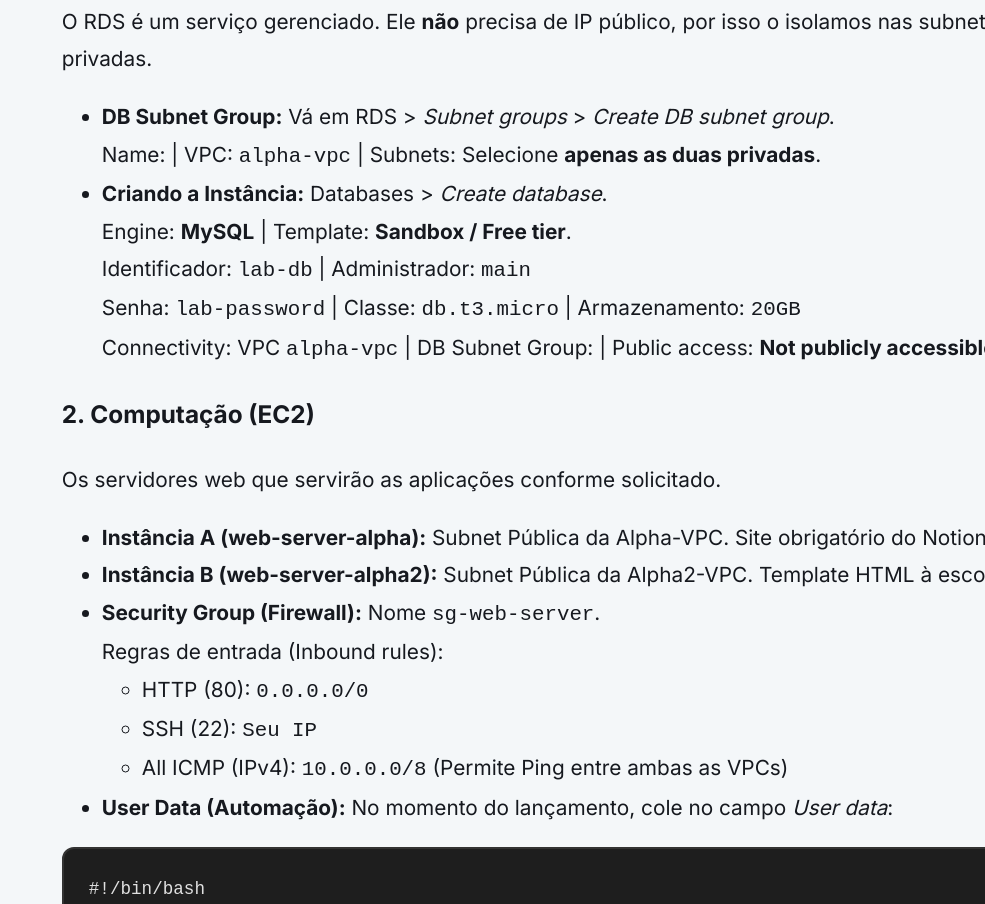
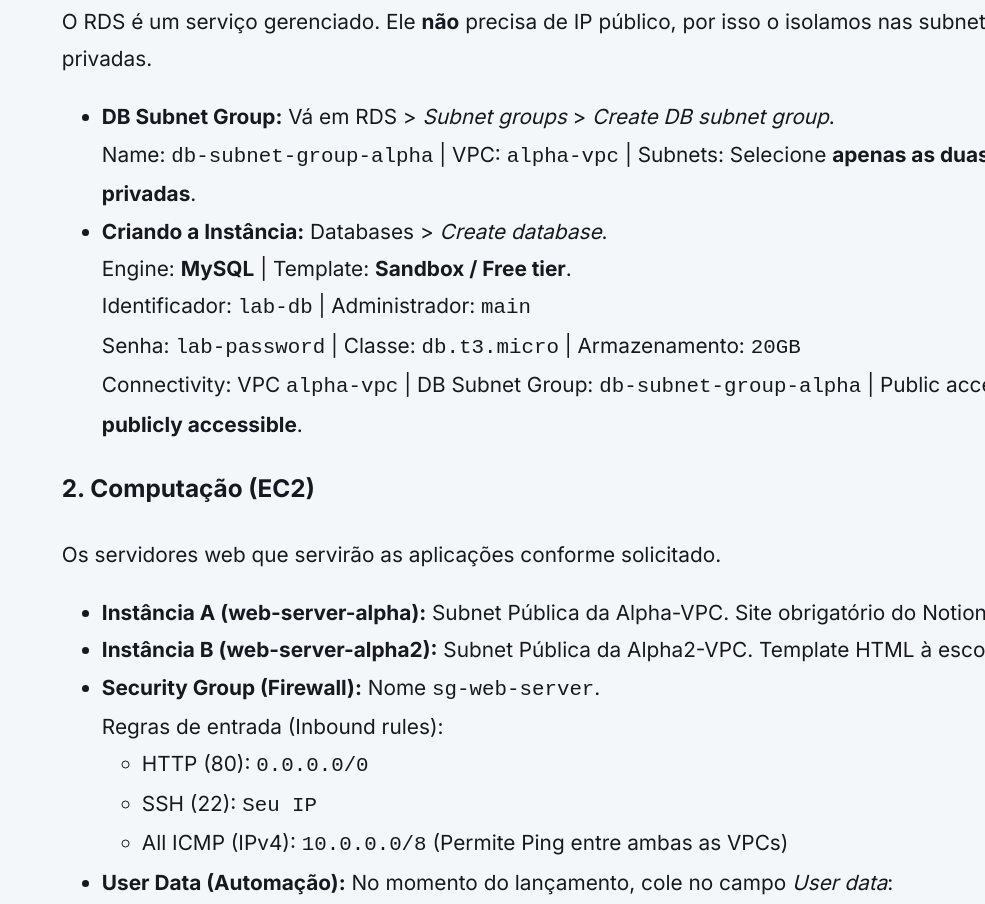
Before and after one commit to CrisisUp/lab.aws.senai, a website: page index.html in a window 1280 px wide. Shown: the part 8244-9148 px from the top of the page, without its empty margins (295-1280 px from the left). Drawn offline with Linux system fonts and the light colour scheme.

Commit message:
fix: resolve technical variable mismatches and CSS reference errors

```diff
--- a/script.js
+++ b/script.js
@@ -19,8 +19,9 @@ document.addEventListener("DOMContentLoaded", () => {
     peeringId: "alpha-to-alpha2-peering",
     dbInstanceIdentifier: "lab-db", dbUser: "main",
     dbPassword: "lab-password", dbEngine: "MySQL", dbEngineVersion: "8.0",
+    dbGroup: "db-subnet-group-alpha",
     dbClass: "db.t3.micro", dbStorage: "20GB",
-    dbInitialName: "lab", dbPort: "3306",
+    dbPort: "3306",
     dbEndpoint: "lab-db.cpq7pnn7gdwj.us-east-1.rds.amazonaws.com",
     sgWeb: "sg-web-server", sgDb: "sg-db-mysql",
     sshPort: "22", httpPort: "80", anywhereCidr: "0.0.0.0/0",
--- a/style.css
+++ b/style.css
@@ -17,6 +17,7 @@
     --info: #0073bb;
     --sidebar-width: 280px;
     --transition: all 0.3s ease;
+    --shadow-sm: 0 2px 4px rgba(0,0,0,0.05);
 
     /* Fontes 20% maiores */
     --fs-base: 1.3rem;
```
